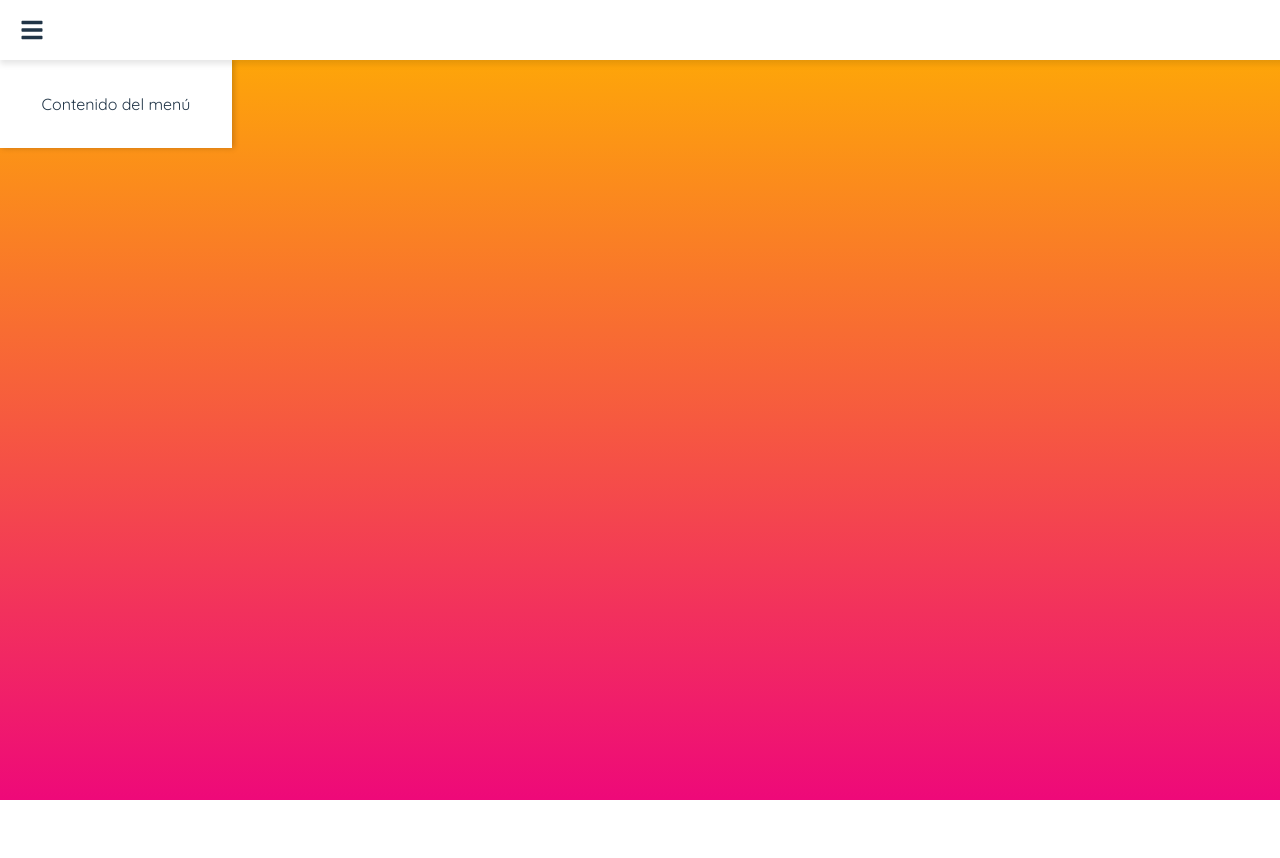
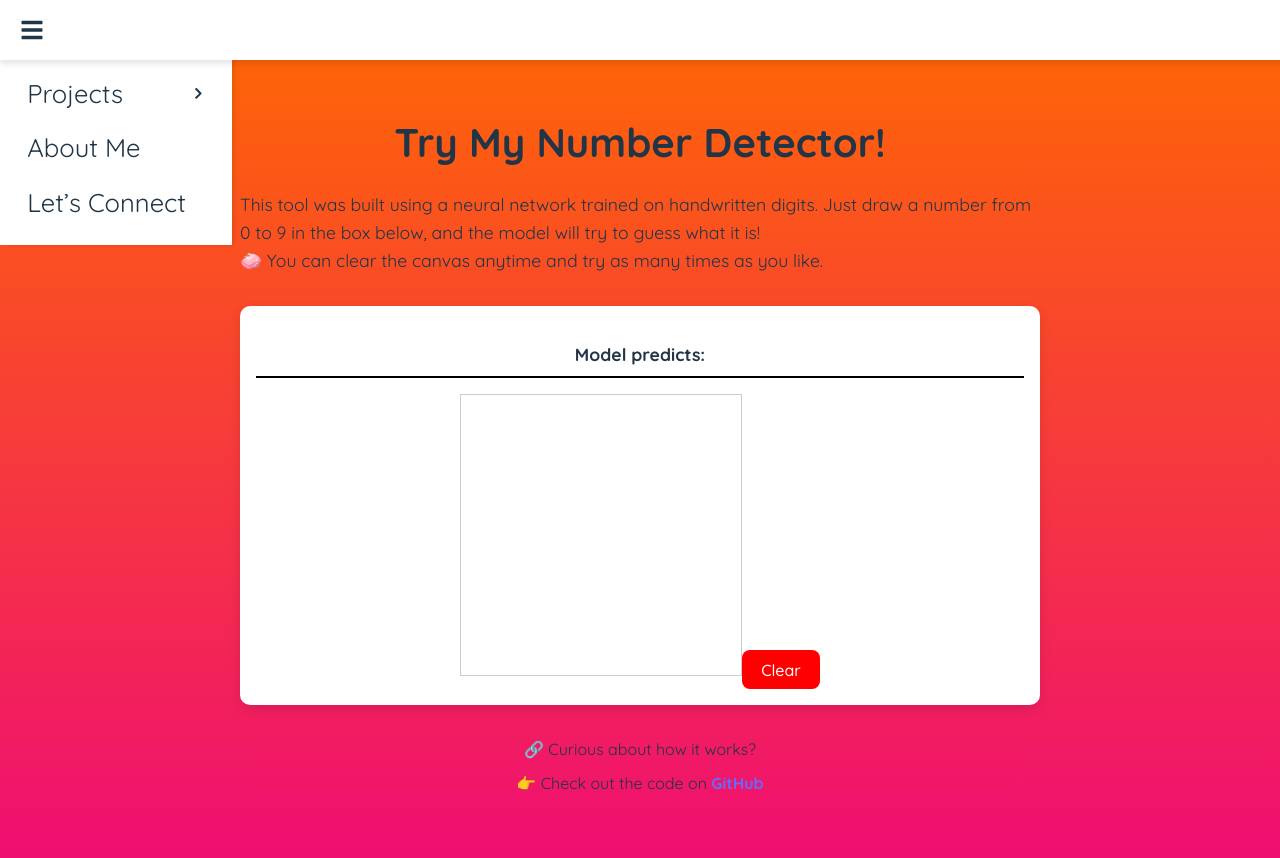
Before and after one commit to brengodoy/web-portfolio, a React (Vite) app in the folder frontend/: page /number-detector in a window 1280 px wide. Both pictures are taken after a click on the icon 32 px from the left and 30 px from the top of the page. Shown: the top 858 px of the page. Before the commit the page ends 800 px from the top, so only its background shows below. Built offline with nearby package versions, Linux system fonts and the light colour scheme.

Commit message:
created side menu and number detector page

```diff
--- a/frontend/package.json
+++ b/frontend/package.json
@@ -12,7 +12,8 @@
   "dependencies": {
     "react": "^19.0.0",
     "react-dom": "^19.0.0",
-    "react-icons": "^5.5.0"
+    "react-icons": "^5.5.0",
+    "react-router-dom": "^7.5.0"
   },
   "devDependencies": {
     "@eslint/js": "^9.21.0",
--- a/frontend/src/App.css
+++ b/frontend/src/App.css
@@ -60,13 +60,162 @@
   cursor: pointer;
 }
 
-/* Menú lateral */
+
+main {
+  display: flex;
+  flex-direction: column;
+  align-items: center;
+  justify-content: center;
+  height: 80vh;
+  text-align: left;
+  padding: 1rem;
+}
+
+main p {
+  font-size: 1.5rem;
+  max-width: 900px;
+  margin: 0.5rem 0; /* esto reduce el espacio entre párrafos */
+}
+
+main h1 {
+  text-align: center;
+}
+
 .side-menu {
-  position: absolute;
-  top: 60px;
+  position: fixed;
+  top: 50px;
   left: 0;
   width: 200px;
   background-color: white;
+  box-shadow: 2px 0 5px rgba(0, 0, 0, 0.1);
   padding: 1rem;
-  box-shadow: 2px 0 6px rgba(0, 0, 0, 0.2);
+  z-index: 10;
 }
+
+.side-menu li {
+  padding: 0.5rem 0.7rem;
+  cursor: pointer;
+  display: flex;
+  justify-content: space-between;
+  align-items: center;
+  font-size: 1.6rem;
+  transition: background-color 0.2s;
+}
+
+.side-menu li:hover {
+  background-color: #f0f0f0;
+  border-radius: 4px;
+}
+
+.side-menu ul {
+  list-style: none;
+  padding: 0;
+  margin: 0;
+}
+
+.side-menu a {
+  color: black;
+  font-weight: normal;
+}
+
+.arrow-icon {
+  font-size: 0.8rem;
+}
+
+.sub-menu {
+  position: fixed;
+  top: 50px;
+  left: 232px; /* Justo al lado del menú principal */
+  width: 200px;
+  background-color: white;
+  box-shadow: 2px 0 5px rgba(0, 0, 0, 0.1);
+  padding: 1.4rem;
+  z-index: 9;
+}
+
+.sub-menu ul {
+  list-style: none;
+  padding: 0;
+  margin: 0;
+}
+
+.sub-menu li {
+  padding: 0.5rem 0.2rem;
+  cursor: pointer;
+  font-size: 1.4rem;
+  transition: background-color 0.2s;
+}
+
+.sub-menu li:hover {
+  background-color: #eaeaea;
+  border-radius: 4px;
+}
+
+.number-detector {
+  max-width: 800px;
+  margin: 5rem auto;
+  text-align: left;
+  padding: 0 1rem;
+}
+
+.number-detector h2 {
+  text-align: center;
+  font-size: 2.5rem;
+  margin-bottom: 1rem;
+}
+
+.number-detector p {
+  font-size: 1.1rem;
+  line-height: 1.6;
+}
+
+.canvas-wrapper {
+  background-color: white;
+  padding: 1rem;
+  border-radius: 10px;
+  box-shadow: 0px 4px 12px rgba(0,0,0,0.1);
+  margin: 2rem 0;
+  text-align: center;
+}
+
+.canvas-wrapper .prediction-title {
+  font-weight: bold;
+  margin-bottom: 0.5rem;
+}
+
+.canvas-wrapper hr {
+  margin: 0.5rem 0 1rem 0;
+  border: 1px solid black;
+}
+
+canvas {
+  border: 1px solid #ccc;
+  background-color: #fff;
+  cursor: crosshair;
+}
+
+.clear-button {
+  margin-top: 1rem;
+  background-color: red;
+  color: white;
+  border: none;
+  padding: 0.6rem 1.2rem;
+  font-size: 1rem;
+  border-radius: 8px;
+  cursor: pointer;
+}
+
+.github-note p {
+  margin: 0.5rem 0;
+  font-size: 1rem;
+  text-align: center;
+}
+
+.github-note a {
+  color: #646cff;
+  font-weight: bold;
+  text-decoration: none;
+}
+.github-note a:hover {
+  text-decoration: underline;
+}
--- a/frontend/src/App.jsx
+++ b/frontend/src/App.jsx
@@ -1,22 +1,96 @@
 import './App.css';
-import { useState } from 'react';
+import { useState, useEffect, useRef } from 'react';
 import { FaBars } from 'react-icons/fa';
+import { FaChevronRight } from 'react-icons/fa';
+import { BrowserRouter as Router, Route, Routes, Link } from 'react-router-dom'; // Importamos React Router
+import NumberDetector from './NumberDetector';
+
 
 function App() {
   const [menuOpen, setMenuOpen] = useState(false);
+  const [projectsOpen, setProjectsOpen] = useState(false);
+  const menuRef = useRef(null);
+
+  useEffect(() => {
+    function handleClickOutside(event) {
+      if (
+        menuRef.current &&
+        !menuRef.current.contains(event.target) &&
+        !event.target.classList.contains('menu-icon')
+      ) {
+        setMenuOpen(false);
+        setProjectsOpen(false);
+      }
+    }
+
+    document.addEventListener('mousedown', handleClickOutside);
+    return () => {
+      document.removeEventListener('mousedown', handleClickOutside);
+    };
+  }, []);
+
 
   return (
+    <Router>
       <div>
+        {/* Navbar */}
         <nav className="navbar">
           <FaBars className="menu-icon" onClick={() => setMenuOpen(!menuOpen)} />
         </nav>
 
+        {/* Menú lateral */}
         {menuOpen && (
-        <div className="side-menu">
-          <p>Contenido del menú</p>
+          <div className="side-menu" ref={menuRef}>
+            <ul>
+              <li onClick={() => setProjectsOpen(!projectsOpen)}>
+                Projects <FaChevronRight className="arrow-icon" />
+              </li>
+              <li>About Me</li>
+              <li>Let’s Connect</li>
+            </ul>
+
+            {projectsOpen && (
+              <div className="sub-menu">
+                <ul>
+                  <li>
+                    <Link to="/number-detector">Number Detector</Link>
+                  </li>
+                  <li>Emotions Detector</li>
+                </ul>
               </div>
             )}
           </div>
+        )}
+
+        {/* Rutas */}
+        <Routes>
+          <Route
+            path="/"
+            element={
+              <main>
+                <h1>Hey, I'm Brenda.</h1>
+                <p>
+                  💻🧠 I'm a Systems Engineer focused on Machine Learning. I love
+                  learning new things and building projects that blend technology,
+                  creativity, and logic. On this site, you’ll find my projects, my
+                  learning journey, and a bit of everything I’m passionate about in
+                  the tech world.
+                </p>
+                <p>
+                  🚀 I’m constantly growing, eager to develop professionally and
+                  contribute through smart, meaningful solutions.
+                </p>
+                <p>
+                  👉 Feel free to explore the Projects section, where I share what
+                  I’ve been building — and what’s coming next!
+                </p>
+              </main>
+            }
+          />
+          <Route path="/number-detector" element={<NumberDetector />} />
+        </Routes>
+      </div>
+    </Router>
   );
 }
 
--- /dev/null
+++ b/frontend/src/NumberDetector.jsx
@@ -0,0 +1,27 @@
+import './App.css';
+
+function NumberDetector() {
+  return (
+    <section className="number-detector">
+      <h2>Try My Number Detector!</h2>
+      <p>
+        This tool was built using a neural network trained on handwritten digits. Just draw a number from 0 to 9 in the box below, and the model will try to guess what it is! <br />
+        🧼 You can clear the canvas anytime and try as many times as you like.
+      </p>
+
+      <div className="canvas-wrapper">
+        <p className="prediction-title">Model predicts:</p>
+        <hr />
+        <canvas id="drawing-canvas" width="280" height="280"></canvas>
+        <button className="clear-button">Clear</button>
+      </div>
+
+      <div className="github-note">
+        <p>🔗 Curious about how it works?</p>
+        <p>👉 Check out the code on <a href="https://github.com/brengodoy" target="_blank" rel="noopener noreferrer">GitHub</a></p>
+      </div>
+    </section>
+  );
+}
+
+export default NumberDetector;
--- a/frontend/src/index.css
+++ b/frontend/src/index.css
@@ -28,7 +28,7 @@ body {
   place-items: center;
   min-width: 320px;
   min-height: 100vh;
-  background: linear-gradient(to bottom, #ffb200, #ee0979);
+  background: linear-gradient(to bottom, #ff6a00, #ee0979);
   flex-direction: column;
 }
 
```
Also changed, not shown: 1 other file (tests, documents, lock files or other folders). Lines whose indentation alone changed are shown as unchanged.
